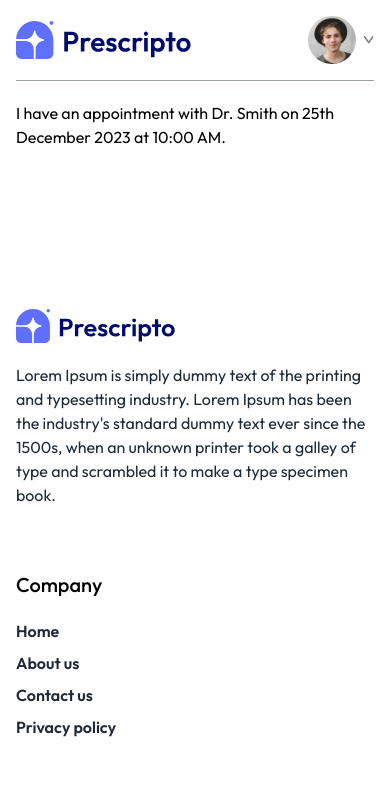
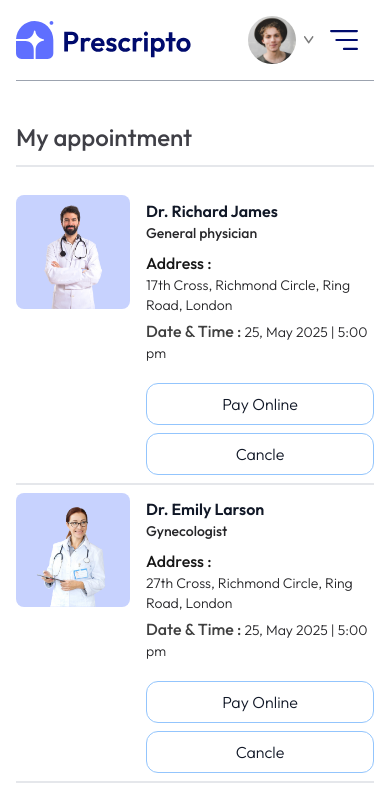
Before and after one commit to jim2107054/MERN_Projects, a React (Vite) app in the folder Prescripto/frontend/: page /my-appointments in a window 390 px wide. Shown: the top 789 px of the page. Built offline with nearby package versions, Linux system fonts and the light colour scheme.

Commit message:
frontend done for users

```diff
--- a/Prescripto/frontend/src/assets/assets.js
+++ b/Prescripto/frontend/src/assets/assets.js
@@ -142,10 +142,11 @@ export const doctors = [
         experience: '4 Years',
         about: 'Dr. Davis has a strong commitment to delivering comprehensive medical care, focusing on preventive medicine, early diagnosis, and effective treatment strategies. Dr. Davis has a strong commitment to delivering comprehensive medical care, focusing on preventive medicine, early diagnosis, and effective treatment strategies.',
         fees: 50,
-        address: {
-            line1: '17th Cross, Richmond',
-            line2: 'Circle, Ring Road, London'
-        }
+        // address: {
+        //     line1: '17th Cross, Richmond',
+        //     line2: 'Circle, Ring Road, London'
+        // }
+        address: '17th Cross, Richmond Circle, Ring Road, London'
     },
     {
         _id: 'doc2',
@@ -156,10 +157,11 @@ export const doctors = [
         experience: '3 Years',
         about: 'Dr. Davis has a strong commitment to delivering comprehensive medical care, focusing on preventive medicine, early diagnosis, and effective treatment strategies. Dr. Davis has a strong commitment to delivering comprehensive medical care, focusing on preventive medicine, early diagnosis, and effective treatment strategies.',
         fees: 60,
-        address: {
-            line1: '27th Cross, Richmond',
-            line2: 'Circle, Ring Road, London'
-        }
+        // address: {
+        //     line1: '27th Cross, Richmond',
+        //     line2: 'Circle, Ring Road, London'
+        // }
+        address: '27th Cross, Richmond Circle, Ring Road, London'
     },
     {
         _id: 'doc3',
@@ -170,10 +172,11 @@ export const doctors = [
         experience: '1 Years',
         about: 'Dr. Davis has a strong commitment to delivering comprehensive medical care, focusing on preventive medicine, early diagnosis, and effective treatment strategies. Dr. Davis has a strong commitment to delivering comprehensive medical care, focusing on preventive medicine, early diagnosis, and effective treatment strategies.',
         fees: 30,
-        address: {
-            line1: '37th Cross, Richmond',
-            line2: 'Circle, Ring Road, London'
-        }
+        // address: {
+        //     line1: '27th Cross, Richmond',
+        //     line2: 'Circle, Ring Road, London'
+        // }
+        address: '27th Cross, Richmond Circle, Ring Road, London'
     },
     {
         _id: 'doc4',
@@ -184,10 +187,11 @@ export const doctors = [
         experience: '2 Years',
         about: 'Dr. Davis has a strong commitment to delivering comprehensive medical care, focusing on preventive medicine, early diagnosis, and effective treatment strategies. Dr. Davis has a strong commitment to delivering comprehensive medical care, focusing on preventive medicine, early diagnosis, and effective treatment strategies.',
         fees: 40,
-        address: {
-            line1: '47th Cross, Richmond',
-            line2: 'Circle, Ring Road, London'
-        }
+        // address: {
+        //     line1: '27th Cross, Richmond',
+        //     line2: 'Circle, Ring Road, London'
+        // }
+        address: '27th Cross, Richmond Circle, Ring Road, London'
     },
     {
         _id: 'doc5',
@@ -198,10 +202,11 @@ export const doctors = [
         experience: '4 Years',
         about: 'Dr. Davis has a strong commitment to delivering comprehensive medical care, focusing on preventive medicine, early diagnosis, and effective treatment strategies. Dr. Davis has a strong commitment to delivering comprehensive medical care, focusing on preventive medicine, early diagnosis, and effective treatment strategies.',
         fees: 50,
-        address: {
-            line1: '57th Cross, Richmond',
-            line2: 'Circle, Ring Road, London'
-        }
+        // address: {
+        //     line1: '27th Cross, Richmond',
+        //     line2: 'Circle, Ring Road, London'
+        // }
+        address: '27th Cross, Richmond Circle, Ring Road, London'
     },
     {
         _id: 'doc6',
@@ -212,10 +217,11 @@ export const doctors = [
         experience: '4 Years',
         about: 'Dr. Davis has a strong commitment to delivering comprehensive medical care, focusing on preventive medicine, early diagnosis, and effective treatment strategies. Dr. Davis has a strong commitment to delivering comprehensive medical care, focusing on preventive medicine, early diagnosis, and effective treatment strategies.',
         fees: 50,
-        address: {
-            line1: '57th Cross, Richmond',
-            line2: 'Circle, Ring Road, London'
-        }
+        // address: {
+        //     line1: '27th Cross, Richmond',
+        //     line2: 'Circle, Ring Road, London'
+        // }
+        address: '27th Cross, Richmond Circle, Ring Road, London'
     },
     {
         _id: 'doc7',
@@ -226,10 +232,11 @@ export const doctors = [
         experience: '4 Years',
         about: 'Dr. Davis has a strong commitment to delivering comprehensive medical care, focusing on preventive medicine, early diagnosis, and effective treatment strategies. Dr. Davis has a strong commitment to delivering comprehensive medical care, focusing on preventive medicine, early diagnosis, and effective treatment strategies.',
         fees: 50,
-        address: {
-            line1: '17th Cross, Richmond',
-            line2: 'Circle, Ring Road, London'
-        }
+        // address: {
+        //     line1: '27th Cross, Richmond',
+        //     line2: 'Circle, Ring Road, London'
+        // }
+        address: '27th Cross, Richmond Circle, Ring Road, London'
     },
     {
         _id: 'doc8',
@@ -240,10 +247,11 @@ export const doctors = [
         experience: '3 Years',
         about: 'Dr. Davis has a strong commitment to delivering comprehensive medical care, focusing on preventive medicine, early diagnosis, and effective treatment strategies. Dr. Davis has a strong commitment to delivering comprehensive medical care, focusing on preventive medicine, early diagnosis, and effective treatment strategies.',
         fees: 60,
-        address: {
-            line1: '27th Cross, Richmond',
-            line2: 'Circle, Ring Road, London'
-        }
+        // address: {
+        //     line1: '27th Cross, Richmond',
+        //     line2: 'Circle, Ring Road, London'
+        // }
+        address: '27th Cross, Richmond Circle, Ring Road, London'
     },
     {
         _id: 'doc9',
@@ -254,10 +262,11 @@ export const doctors = [
         experience: '1 Years',
         about: 'Dr. Davis has a strong commitment to delivering comprehensive medical care, focusing on preventive medicine, early diagnosis, and effective treatment strategies. Dr. Davis has a strong commitment to delivering comprehensive medical care, focusing on preventive medicine, early diagnosis, and effective treatment strategies.',
         fees: 30,
-        address: {
-            line1: '37th Cross, Richmond',
-            line2: 'Circle, Ring Road, London'
-        }
+        // address: {
+        //     line1: '27th Cross, Richmond',
+        //     line2: 'Circle, Ring Road, London'
+        // }
+        address: '27th Cross, Richmond Circle, Ring Road, London'
     },
     {
         _id: 'doc10',
@@ -268,10 +277,11 @@ export const doctors = [
         experience: '2 Years',
         about: 'Dr. Davis has a strong commitment to delivering comprehensive medical care, focusing on preventive medicine, early diagnosis, and effective treatment strategies. Dr. Davis has a strong commitment to delivering comprehensive medical care, focusing on preventive medicine, early diagnosis, and effective treatment strategies.',
         fees: 40,
-        address: {
-            line1: '47th Cross, Richmond',
-            line2: 'Circle, Ring Road, London'
-        }
+        // address: {
+        //     line1: '27th Cross, Richmond',
+        //     line2: 'Circle, Ring Road, London'
+        // }
+        address: '27th Cross, Richmond Circle, Ring Road, London'
     },
     {
         _id: 'doc11',
@@ -282,10 +292,11 @@ export const doctors = [
         experience: '4 Years',
         about: 'Dr. Davis has a strong commitment to delivering comprehensive medical care, focusing on preventive medicine, early diagnosis, and effective treatment strategies. Dr. Davis has a strong commitment to delivering comprehensive medical care, focusing on preventive medicine, early diagnosis, and effective treatment strategies.',
         fees: 50,
-        address: {
-            line1: '57th Cross, Richmond',
-            line2: 'Circle, Ring Road, London'
-        }
+        // address: {
+        //     line1: '27th Cross, Richmond',
+        //     line2: 'Circle, Ring Road, London'
+        // }
+        address: '27th Cross, Richmond Circle, Ring Road, London'
     },
     {
         _id: 'doc12',
@@ -296,10 +307,11 @@ export const doctors = [
         experience: '4 Years',
         about: 'Dr. Davis has a strong commitment to delivering comprehensive medical care, focusing on preventive medicine, early diagnosis, and effective treatment strategies. Dr. Davis has a strong commitment to delivering comprehensive medical care, focusing on preventive medicine, early diagnosis, and effective treatment strategies.',
         fees: 50,
-        address: {
-            line1: '57th Cross, Richmond',
-            line2: 'Circle, Ring Road, London'
-        }
+        // address: {
+        //     line1: '27th Cross, Richmond',
+        //     line2: 'Circle, Ring Road, London'
+        // }
+        address: '27th Cross, Richmond Circle, Ring Road, London'
     },
     {
         _id: 'doc13',
@@ -310,10 +322,11 @@ export const doctors = [
         experience: '4 Years',
         about: 'Dr. Davis has a strong commitment to delivering comprehensive medical care, focusing on preventive medicine, early diagnosis, and effective treatment strategies. Dr. Davis has a strong commitment to delivering comprehensive medical care, focusing on preventive medicine, early diagnosis, and effective treatment strategies.',
         fees: 50,
-        address: {
-            line1: '17th Cross, Richmond',
-            line2: 'Circle, Ring Road, London'
-        }
+        // address: {
+        //     line1: '27th Cross, Richmond',
+        //     line2: 'Circle, Ring Road, London'
+        // }
+        address: '27th Cross, Richmond Circle, Ring Road, London'
     },
     {
         _id: 'doc14',
@@ -324,10 +337,11 @@ export const doctors = [
         experience: '3 Years',
         about: 'Dr. Davis has a strong commitment to delivering comprehensive medical care, focusing on preventive medicine, early diagnosis, and effective treatment strategies. Dr. Davis has a strong commitment to delivering comprehensive medical care, focusing on preventive medicine, early diagnosis, and effective treatment strategies.',
         fees: 60,
-        address: {
-            line1: '27th Cross, Richmond',
-            line2: 'Circle, Ring Road, London'
-        }
+        // address: {
+        //     line1: '27th Cross, Richmond',
+        //     line2: 'Circle, Ring Road, London'
+        // }
+        address: '27th Cross, Richmond Circle, Ring Road, London'
     },
     {
         _id: 'doc15',
@@ -338,9 +352,10 @@ export const doctors = [
         experience: '1 Years',
         about: 'Dr. Davis has a strong commitment to delivering comprehensive medical care, focusing on preventive medicine, early diagnosis, and effective treatment strategies. Dr. Davis has a strong commitment to delivering comprehensive medical care, focusing on preventive medicine, early diagnosis, and effective treatment strategies.',
         fees: 30,
-        address: {
-            line1: '37th Cross, Richmond',
-            line2: 'Circle, Ring Road, London'
-        }
+        // address: {
+        //     line1: '27th Cross, Richmond',
+        //     line2: 'Circle, Ring Road, London'
+        // }
+        address: '27th Cross, Richmond Circle, Ring Road, London'
     },
 ]
--- a/Prescripto/frontend/src/components/Navbar.jsx
+++ b/Prescripto/frontend/src/components/Navbar.jsx
@@ -18,7 +18,7 @@ const Navbar = () => {
   return (
     <div className="flex items-center justify-between text-sm py-4 mb-5 border-b border-b-gray-400">
       <img onClick={()=>navigate('/')} className="w-44 cursor-pointer" src={assets.logo} alt="logo" />
-      <ul className="hidden md:flex items-start gap-5 text-xl font-medium">
+      <ul className="hidden md:flex items-start gap-5 text-base lg:text-xl font-medium">
         <NavLink to="/">
           <li className="Navbar-li">Home</li>
           <hr className="Navbar-li-hr" />
@@ -58,6 +58,29 @@ const Navbar = () => {
             Create Account
           </button>
         )}
+
+        <img onClick={()=>setShowMenu(true)} className="w-7 md:hidden cursor-pointer" src={assets.menu_icon} alt="" />
+        {/*-------- Mobile Menu ----------*/}
+        <div className={` ${showMenu ? "fixed w-full":"h-0 w-0"} md:hidden right-0 top-0 bottom-0 bg-gray-700 z-20 overflow-hidden transition-all`} >
+          <div className="flex items-center justify-between px-5 py-4">
+            <img className="w-36" src={assets.logo} alt="" />
+            <img className="w-8 " onClick={()=>setShowMenu(false)} src={assets.cross_icon} alt="" />
+          </div>
+          <ul className="flex flex-col items-center gap-5 text-xl font-medium mt-5 text-white">
+            <NavLink onClick={()=> setShowMenu(false)} to="/">
+              <li className="Navbar-li">Home</li>
+            </NavLink>
+            <NavLink onClick={()=> setShowMenu(false)} to="/doctors">
+              <li className="Navbar-li">All Doctors</li>
+            </NavLink>
+            <NavLink onClick={()=> setShowMenu(false)} to="/about">
+              <li className="Navbar-li">About</li>
+            </NavLink>
+            <NavLink onClick={()=> setShowMenu(false)} to="/contact">
+              <li className="Navbar-li">Contact</li>
+            </NavLink>
+          </ul>
+        </div>
       </div>
     </div>
   );
--- a/Prescripto/frontend/src/pages/MyAppointments.jsx
+++ b/Prescripto/frontend/src/pages/MyAppointments.jsx
@@ -1,9 +1,37 @@
-import React from 'react'
+import React, { useContext } from 'react'
+import { AppContext } from './../context/AppContext';
 
 const MyAppointments = () => {
+
+  const {doctors} = useContext(AppContext)
+
   return (
     <div>
-      I have an appointment with Dr. Smith on 25th December 2023 at 10:00 AM.
+      <p className='pb-3 mt-10 mb-5 font-medium text-zinc-700 border-b-2 text-2xl'>My appointment</p>
+      <div>
+        {
+          doctors.slice(0,5).map((item,index)=>(
+            <div className='grid grid-cols-[1fr_2fr] gap-4 sm:flex sm:gap-6 py-2 border-b-2' key={index}>
+              <div className="">
+                <img className='w-32 lg:w-40 bg-indigo-200 rounded-lg' src={item.image} alt="" />
+              </div>
+              <div className='flex-1 my-1 text-base font-light text-zinc-800'>
+                <p className='text-gray-900 font-semibold'>{item.name}</p>
+                <p className='text-sm font-medium mb-2'>{item.speciality}</p>
+                <p className='text-neutral-900 font-medium mt-1'>Address : </p>
+                <p className='text-sm'>{item.address}</p>
+                <p className='text-sm mt-1'><span className='text-base text-neutral-700 font-medium'>Date & Time : </span>25, May 2025 | 5:00 pm</p>
+              </div>
+              {/*---Basically use this div to make it responsive*/}
+              <div></div>
+              <div className='flex flex-col gap-2 justify-end'>
+                <button className='text-base font-light text-gray-900 text-center sm:min-w-48 py-2 px-8 border border-blue-300 rounded-xl hover:bg-blue-500 hover:scale-105 duration-500 transition-all hover:text-white'>Pay Online</button>
+                <button className='text-base font-light text-gray-900 text-center sm:min-w-48 py-2 px-8 border border-blue-300 rounded-xl hover:bg-red-500 hover:scale-105 duration-500 transition-all hover:text-white'>Cancle</button>
+              </div>
+            </div>
+          ))
+        }
+      </div>
     </div>
   )
 }
```
Also changed, not shown: Prescripto/frontend/src/pages/Doctors.jsx (+7 -1 lines).
